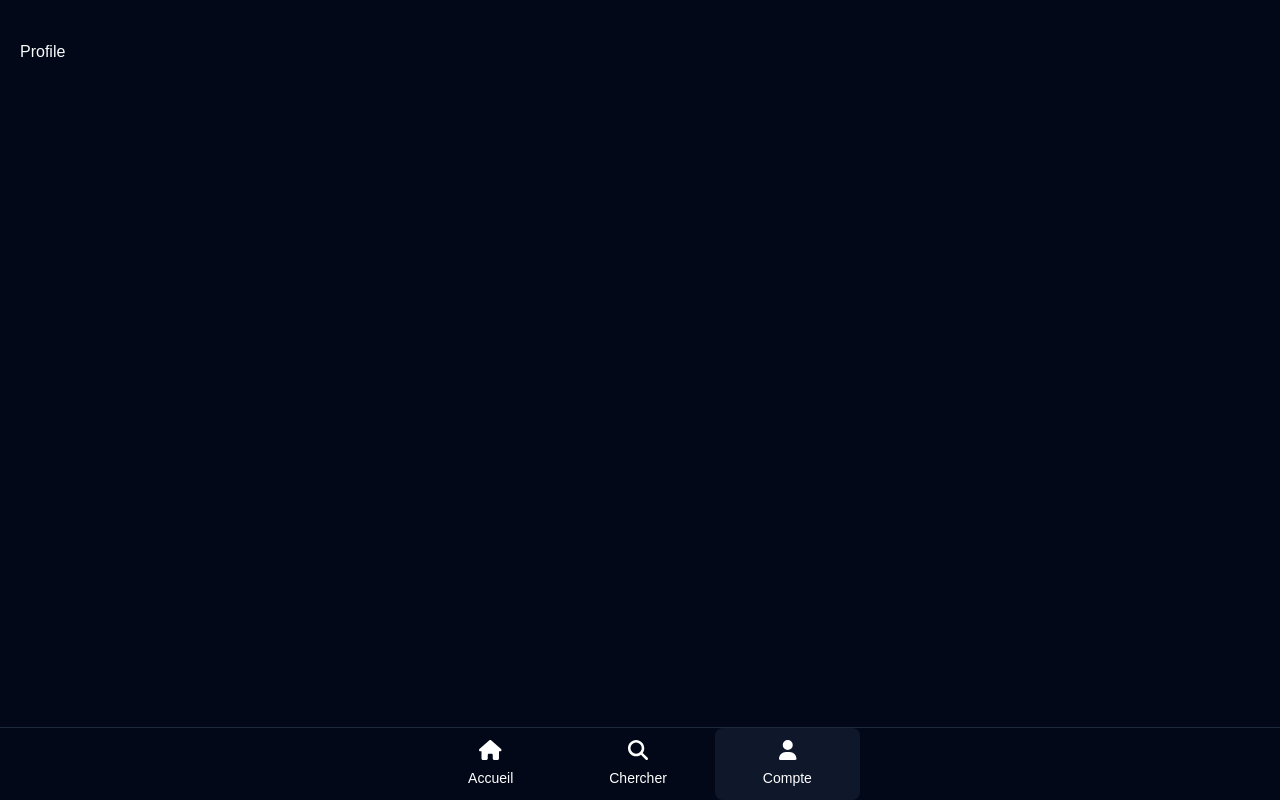
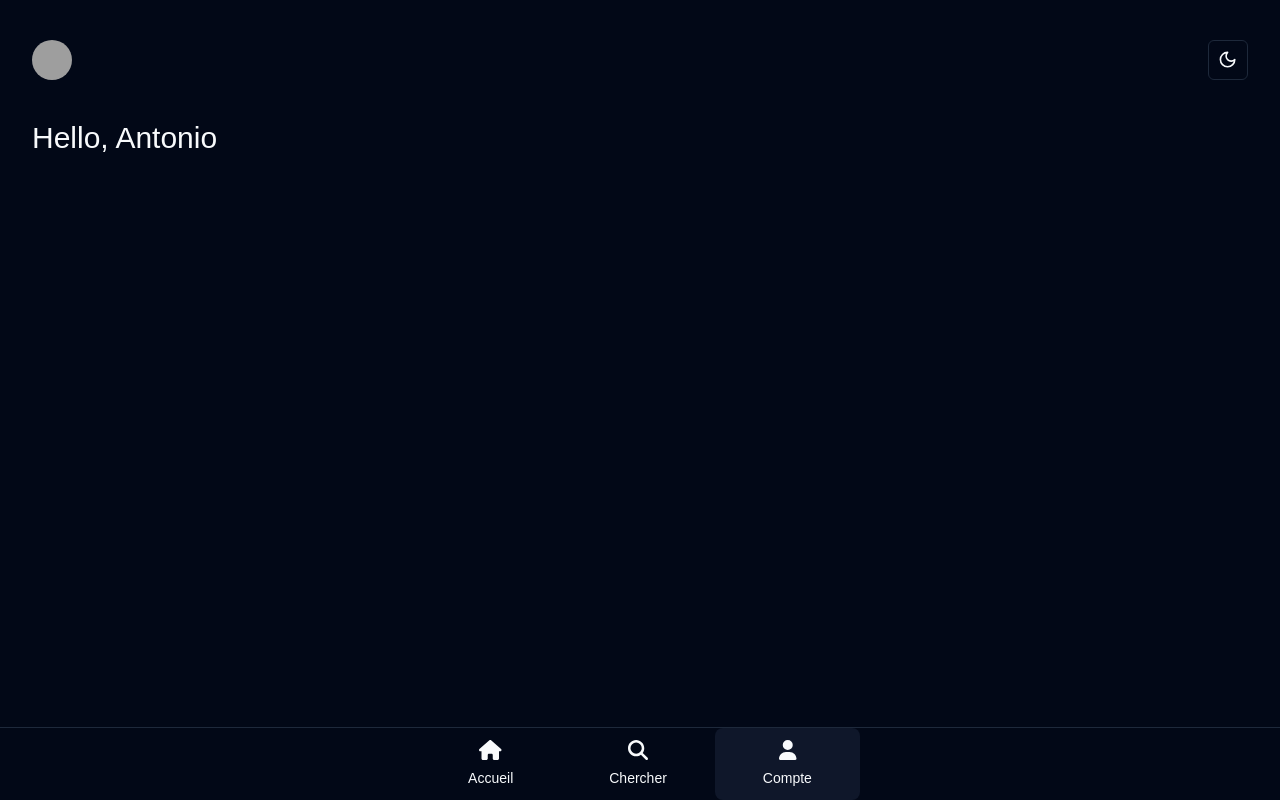
Before and after one commit to abroudoux/ceos, a React (Vite) app: page /profile in a window 1280 px wide. Built offline with nearby package versions, Linux system fonts and the light colour scheme; grey boxes are pictures that could not be loaded; a web font is replaced by a local one.

Commit message:
add avatar

```diff
--- a/package.json
+++ b/package.json
@@ -7,6 +7,7 @@
         "@fortawesome/free-brands-svg-icons": "^6.4.2",
         "@fortawesome/free-solid-svg-icons": "^6.4.2",
         "@fortawesome/react-fontawesome": "^0.2.0",
+        "@radix-ui/react-avatar": "^1.0.4",
         "@radix-ui/react-dropdown-menu": "^2.0.6",
         "@radix-ui/react-label": "^2.0.2",
         "@radix-ui/react-slot": "^1.0.2",
--- a/src/components/Card.tsx
+++ /dev/null
@@ -1,20 +0,0 @@
-import React, { FC } from "react";
-
-
-type CardProps = {
-    title: string;
-};
-
-const Card : FC<CardProps> = ( props ) => {
-
-    return (
-
-        <div className="flex-col-center-center h-20 w-20">
-            <h2>{ props.title }</h2>
-        </div>
-
-    )
-}
-
-
-export default Card;
--- a/src/components/Header.tsx
+++ /dev/null
@@ -1,8 +0,0 @@
-import React from "react";
-
-
-export default function Header() {
-    return (
-        <h1>Header</h1>
-    )
-}
--- a/src/components/Nav/NavLink.tsx
+++ b/src/components/Nav/NavLink.tsx
@@ -14,7 +14,7 @@ const NavLinks : FC<NavLinkProps> = ( props ) => {
     const location = useLocation();
 
     return (
-        <li className={`text-white ${location.pathname === props.path ? "active" : ""}`}>
+        <li className={`${location.pathname === props.path ? "active" : ""}`}>
             <Link to={ props.path } className="px-12 py-3  flex-col-center-center gap-2">
                 <FontAwesomeIcon icon={ props.icon } className="text-xl" />
                 <p className="text-sm font-light">{ props.title }</p>
--- a/src/components/Nav/Navbar.tsx
+++ b/src/components/Nav/Navbar.tsx
@@ -7,7 +7,7 @@ export default function Navbar() {
 
     return (
 
-        <nav className="backdrop-blur-sm bg-background absolute flex-row-center-center bottom-0 left-0 w-full h-auto border-t-[0.5px] border-grey-light">
+        <nav className="backdrop-blur-sm bg-background fixed flex-row-center-center bottom-0 left-0 w-full h-auto border-t-[0.5px] border-grey-light">
             <ul className="flex-row-center-between">
                 <NavLinks path="/" title="Accueil" icon={faHome} />
                 <NavLinks path="/courses" title="Chercher" icon={faMagnifyingGlass} />
--- /dev/null
+++ b/src/components/ui/avatar.tsx
@@ -0,0 +1,48 @@
+import * as React from "react"
+import * as AvatarPrimitive from "@radix-ui/react-avatar"
+
+import { cn } from "@/lib/utils"
+
+const Avatar = React.forwardRef<
+  React.ElementRef<typeof AvatarPrimitive.Root>,
+  React.ComponentPropsWithoutRef<typeof AvatarPrimitive.Root>
+>(({ className, ...props }, ref) => (
+  <AvatarPrimitive.Root
+    ref={ref}
+    className={cn(
+      "relative flex h-10 w-10 shrink-0 overflow-hidden rounded-full",
+      className
+    )}
+    {...props}
+  />
+))
+Avatar.displayName = AvatarPrimitive.Root.displayName
+
+const AvatarImage = React.forwardRef<
+  React.ElementRef<typeof AvatarPrimitive.Image>,
+  React.ComponentPropsWithoutRef<typeof AvatarPrimitive.Image>
+>(({ className, ...props }, ref) => (
+  <AvatarPrimitive.Image
+    ref={ref}
+    className={cn("aspect-square h-full w-full", className)}
+    {...props}
+  />
+))
+AvatarImage.displayName = AvatarPrimitive.Image.displayName
+
+const AvatarFallback = React.forwardRef<
+  React.ElementRef<typeof AvatarPrimitive.Fallback>,
+  React.ComponentPropsWithoutRef<typeof AvatarPrimitive.Fallback>
+>(({ className, ...props }, ref) => (
+  <AvatarPrimitive.Fallback
+    ref={ref}
+    className={cn(
+      "flex h-full w-full items-center justify-center rounded-full bg-muted",
+      className
+    )}
+    {...props}
+  />
+))
+AvatarFallback.displayName = AvatarPrimitive.Fallback.displayName
+
+export { Avatar, AvatarImage, AvatarFallback }
--- a/src/pages/Courses.tsx
+++ b/src/pages/Courses.tsx
@@ -1,5 +1,7 @@
 export default function Courses() {
     return (
-        <section className="page">Courses</section >
+        <section className="page">
+            <h1 className="text-3xl mb-10">Courses</h1>
+        </section >
     );
 };
--- a/src/pages/Home.tsx
+++ b/src/pages/Home.tsx
@@ -4,7 +4,7 @@ import { CourseCard } from "@/components/CourseCard/CourseCard";
 export default function Home() {
 	return (
 		<section className="page">
-			<h1 className="text-3xl">Recommendations</h1>
+			<h1 className="text-3xl mb-10">Recommendations</h1>
 			<CourseCard topic="code" title="Listes ul/ol" description="Appenez à utiliser les listes en HTML" duration="30min" level="Facile"/>
 		</section>
   	);
--- a/src/pages/Profile.tsx
+++ b/src/pages/Profile.tsx
@@ -1,5 +1,22 @@
+import { ModeToggle } from "@/components/ui/mode-toggle";
+
+import { Avatar, AvatarFallback, AvatarImage } from '@/components/ui/avatar';
+
+
 export default function Profile() {
+
+    const username = "Antonio";
+
     return (
-        <section className="page">Profile</section>
+        <section className="page">
+            <div className="w-full flex-row-center-between mb-10">
+                <Avatar>
+                    <AvatarImage src="https://avatars.githubusercontent.com/u/115636685?v=4" />
+                    <AvatarFallback>AB</AvatarFallback>
+                </Avatar>
+                <ModeToggle />
+            </div>
+            <h1 className="text-3xl">Hello, { username }</h1>
+        </section>
     );
 };
--- a/src/style/index.css
+++ b/src/style/index.css
@@ -102,7 +102,7 @@ body::-webkit-scrollbar {
 }
 
 .active {
-  @apply flex-row-center bg-primary-foreground text-white rounded-lg;
+  @apply flex-row-center bg-primary-foreground rounded-lg;
 }
 
 .background-gradient {
@@ -110,5 +110,5 @@ body::-webkit-scrollbar {
 }
 
 .page {
-  @apply flex-col-start-center py-10 px-5;
+  @apply flex-col-start-center py-10 px-8;
 }
```
Also changed, not shown: 1 other file (tests, documents, lock files or other folders).
